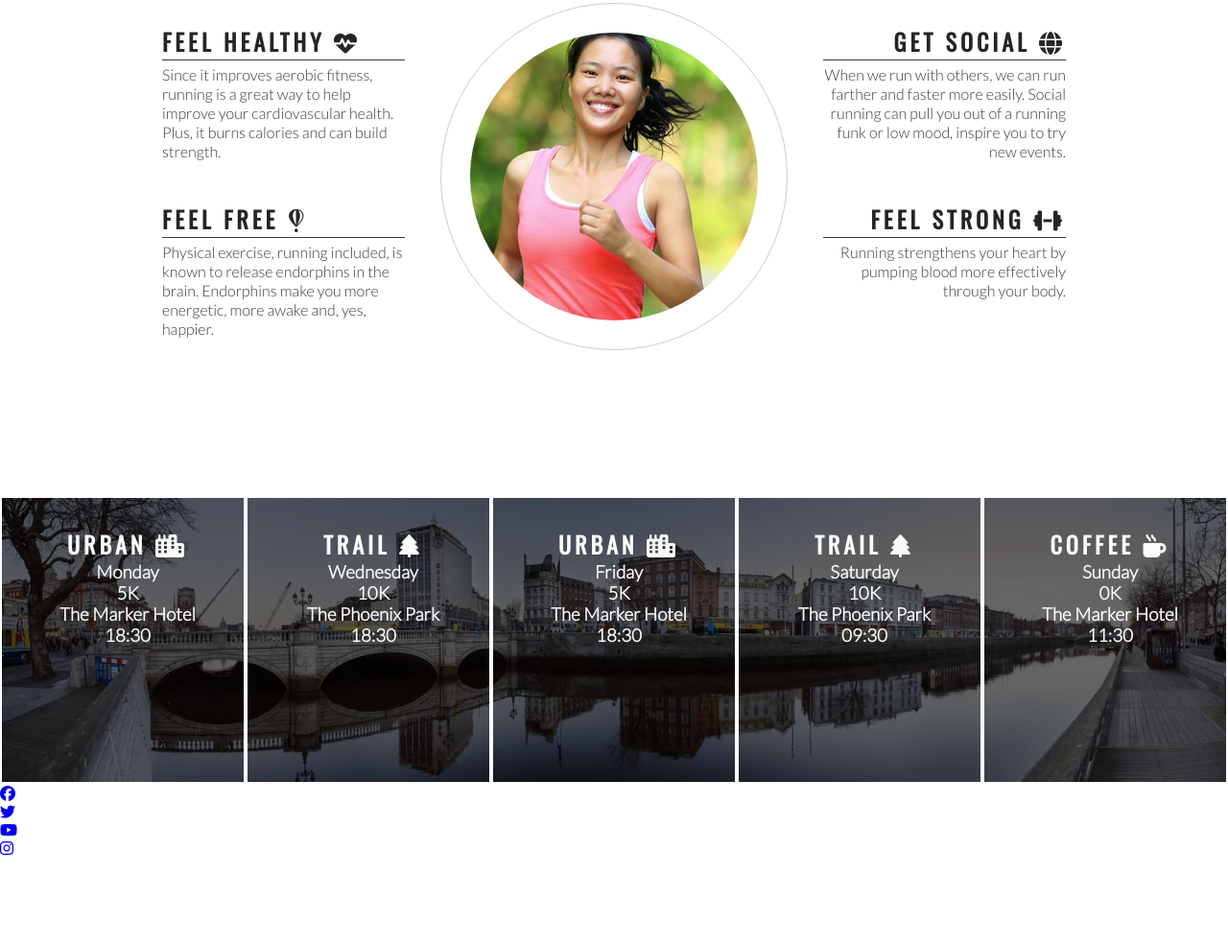
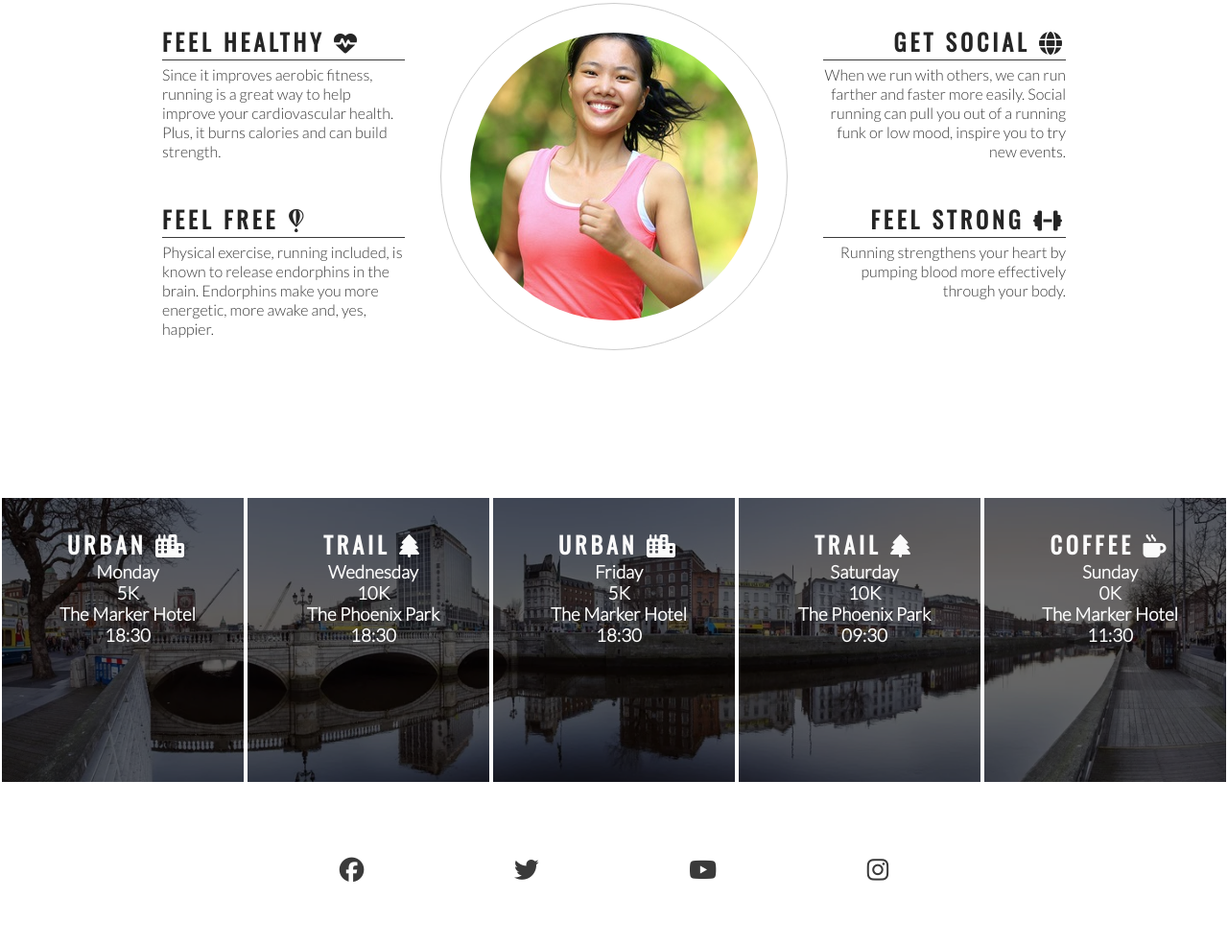
Before and after one commit to Sam00Edwards/love-running, a plain HTML site: page index.html in a window 1280 px wide. Shown: the part 778-1764 px from the top of the page at 96% size. Before the commit the page ends 1671 px from the top, so only its background shows below. Drawn offline with nearby package versions, Linux system fonts and the light colour scheme.

Commit message:
Add style to footer social media icons

```diff
--- a/assets/css/style.css
+++ b/assets/css/style.css
@@ -212,3 +212,24 @@ hr {
 #times h2   {
     color: #fafafa;
 }
+
+/*Footer*/
+
+footer  {
+    height: 150%;
+}
+
+.social-networks    {
+    text-align: center;
+}
+
+.social-networks > li   {
+    display: inline;
+}
+
+.social-networks i  {
+    font-size: 160%;
+    margin: 1%;
+    padding: 5%;
+    color: #3a3a3a;
+}
--- a/index.html
+++ b/index.html
@@ -117,7 +117,7 @@
         </div>
     </section>
 <footer>
-    <ul>
+    <ul class="social-networks">
         <li>
             <a href="https://facebook.com" target="_blank" rel="noopener"
             aria-label="Visit our Facebook Page (opens in a new tab)."><i class="fa-brands fa-facebook"></i></a>
```
